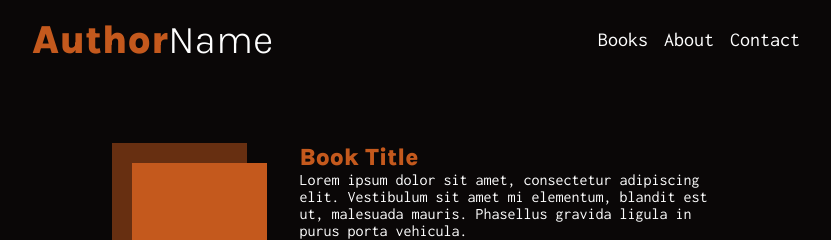
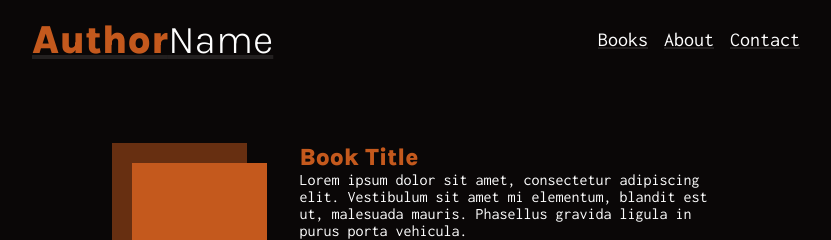
Before and after one commit to omarotxoa/author-website, a plain HTML site: page index.html in a window 1280 px wide. Shown: the top 240 px of the page, 224-1055 px from the left. Drawn offline with Linux system fonts and the light colour scheme.

Commit message:
Styles logo and nav with underlines

```diff
--- a/css/modules/_logo.scss
+++ b/css/modules/_logo.scss
@@ -1,4 +1,11 @@
 nav {
+  a {
+  text-decoration-color: rgba(255,255,255,0.1);
+  &:hover {
+    text-decoration-color: $orange;
+  }
+}
+
   div {
     font-size: 2.5rem;
     font-weight: 300;
--- a/css/modules/_nav.scss
+++ b/css/modules/_nav.scss
@@ -6,7 +6,7 @@ nav {
     list-style-type: none;
     font-size: 1.25rem;
     a {
-      text-decoration: none;
+      // text-decoration: none;
     }
     .active {
       color: $orange;
--- a/index.html
+++ b/index.html
@@ -11,7 +11,7 @@
 <body >
   <header class="box">
     <nav>
-      <div><span>Author</span>Name</div>
+      <div><a href="/"><span>Author</span>Name</a></div>
       <ul class="cluster">
         <li><a href="/books.html">Books</a></li>
         <li><a href="/about.html">About</a></li>
```
Also changed, not shown: css/styles.css, 1 other file.
